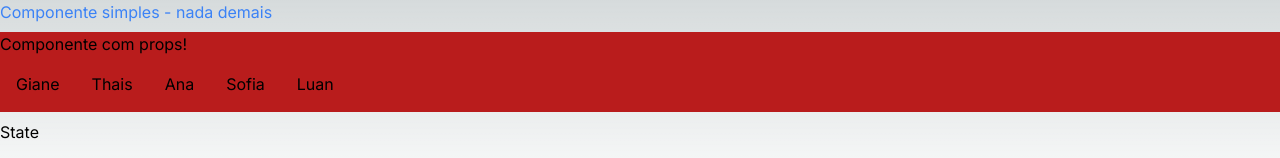
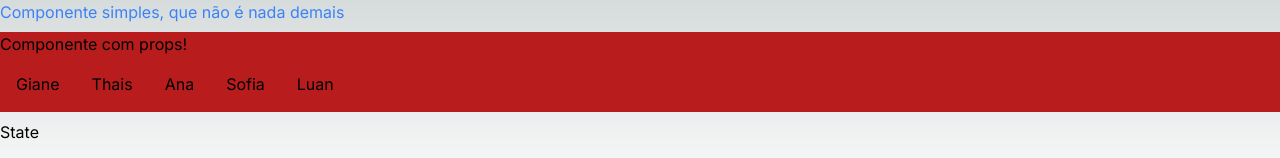
Before and after one commit to Anemaygi/petsites-training, a Next.js app: page /membros in a window 1280 px wide. Shown: the top 158 px of the page. Built offline with nearby package versions, Linux system fonts and the light colour scheme.

Commit message:
criando conflitinhos

```diff
--- a/src/app/membros/name.tsx
+++ b/src/app/membros/name.tsx
@@ -1,6 +1,6 @@
 
 export default function Name() {
     return (
-      <h1 className="text-blue-500">Componente simples - nada demais</h1>
+      <h1 className="text-blue-500">Componente simples, que não é nada demais</h1>
     );
   }
```
